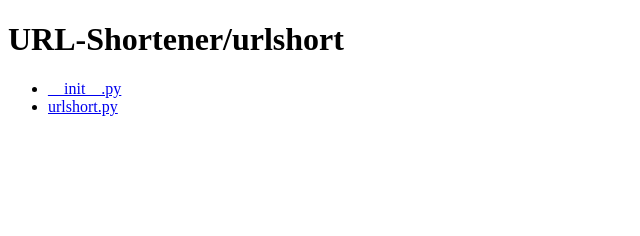
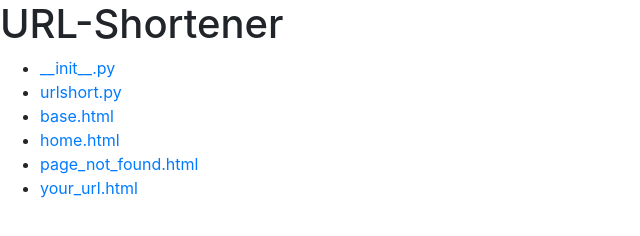
Before and after one commit to yshivv/URL-Shortener, a plain HTML site: page index.html in a window 1280 px wide. Shown: the whole page, without its empty margins (0-640 px from the left). Drawn offline with Linux system fonts and the light colour scheme.

Commit message:
Update index.html

```diff
--- a/index.html
+++ b/index.html
@@ -3,13 +3,21 @@
   <head>
     <meta charset="UTF-8">
     <meta name="viewport" content="width=device-width, initial-scale=1.0">
-    <title>URL-Shortener/urlshort</title>
+    <title>URL-Shortener</title>
+    <link rel="stylesheet" href="/URL-Shortener/static/bootstrap.min.css">
+    <script src="/URL-Shortener/static/jquery-3.3.1.slim.min.js"></script>
+    <script src="/URL-Shortener/static/popper.min.js"></script>
+    <script src="/URL-Shortener/static/bootstrap.min.js"></script>
   </head>
   <body>
-    <h1>URL-Shortener/urlshort</h1>
+    <h1>URL-Shortener</h1>
     <ul>
-      <li><a href="URL-Shortener/urlshort/__init__.py">__init__.py</a></li>
-      <li><a href="URL-Shortener/urlshort/urlshort.py">urlshort.py</a></li>
+      <li><a href="/URL-Shortener/urlshort/__init__.py">__init__.py</a></li>
+      <li><a href="/URL-Shortener/urlshort/urlshort.py">urlshort.py</a></li>
+      <li><a href="/URL-Shortener/templates/base.html">base.html</a></li>
+      <li><a href="/URL-Shortener/templates/home.html">home.html</a></li>
+      <li><a href="/URL-Shortener/templates/page_not_found.html">page_not_found.html</a></li>
+      <li><a href="/URL-Shortener/templates/your_url.html">your_url.html</a></li>
     </ul>
   </body>
 </html>
```
